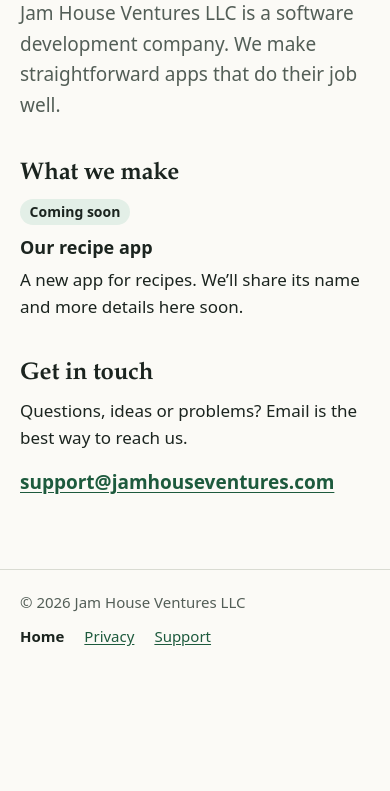
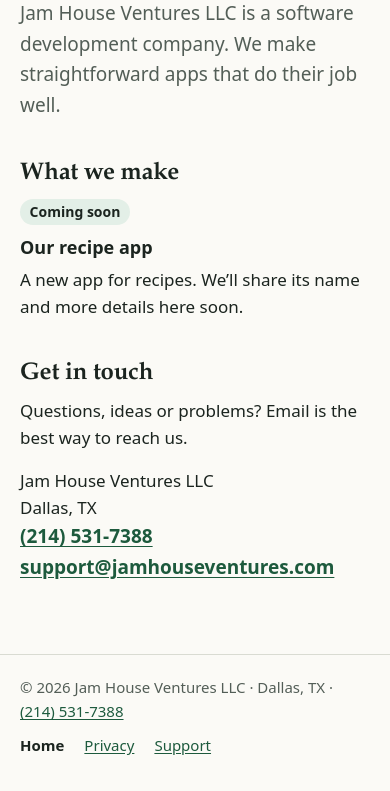
Before and after one commit to jamhouseventures/jhv-website, a plain HTML site: page index.html in a window 390 px wide. Shown: the part 209-1000 px from the top of the page. Before the commit the page ends 891 px from the top, so only its background shows below. Drawn offline with Linux system fonts and the light colour scheme.

Commit message:
Add city and phone number to contact details
Homepage "Get in touch" now lists company name, Dallas, TX, phone and
email; footer on every page shows Dallas, TX and the phone number;
Support page lists the phone next to the email.

Co-Authored-By: Claude Opus 5.5 <noreply@anthropic.com>

```diff
--- a/index.html
+++ b/index.html
@@ -36,13 +36,16 @@
     <section aria-labelledby="contact">
       <h2 id="contact">Get in touch</h2>
       <p>Questions, ideas or problems? Email is the best way to reach us.</p>
-      <p><a class="email" href="mailto:support@jamhouseventures.com">support@jamhouseventures.com</a></p>
+      <p>Jam House Ventures LLC<br>
+      Dallas, TX<br>
+      <a class="phone" href="tel:+12145317388">(214) 531-7388</a><br>
+      <a class="email" href="mailto:support@jamhouseventures.com">support@jamhouseventures.com</a></p>
     </section>
   </main>
 
   <footer class="site-footer">
     <div class="wrap">
-      <p>&copy; 2026 Jam House Ventures LLC</p>
+      <p><span class="nowrap">&copy; 2026 Jam House Ventures LLC</span> &middot; <span class="nowrap">Dallas, TX</span> &middot; <a class="nowrap" href="tel:+12145317388">(214) 531-7388</a></p>
       <nav class="footer-nav" aria-label="Footer">
         <a href="index.html" aria-current="page">Home</a>
         <a href="privacy.html">Privacy</a>
--- a/styles.css
+++ b/styles.css
@@ -173,10 +173,16 @@ section {
   color: var(--muted);
 }
 
-.email {
+.email,
+.phone {
   font-size: 1.1875rem;
   font-weight: 600;
   overflow-wrap: anywhere;
+}
+
+/* Keeps each footer item (name, city, phone) from breaking mid-way on narrow screens. */
+.nowrap {
+  white-space: nowrap;
 }
 
 .tag {
```
Also changed, not shown: privacy.html (+1 -1 lines), support.html (+3 -2 lines).
